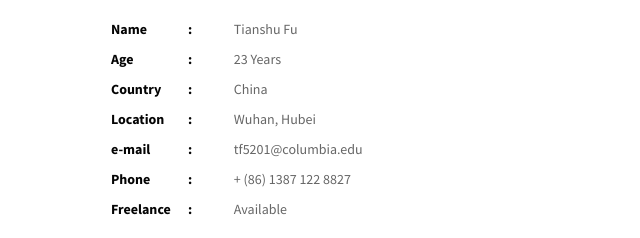
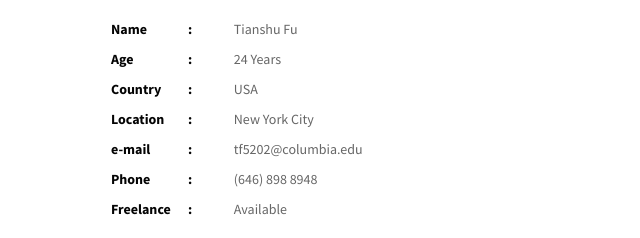
Before and after one commit to tianshufu/tianshufu.github.io, a plain HTML site: page index.html in a window 1280 px wide. Shown: the part 1014-1252 px from the top of the page, 544-1184 px from the left. Drawn offline with Linux system fonts and the light colour scheme; files whose address does not match are found by name.

Commit message:
Update index.html

```diff
--- a/index.html
+++ b/index.html
@@ -193,11 +193,11 @@
               <div class="about-profile">
                 <ul class="admin-profile">
                   <li><span class="pro-title"> Name </span> <span class="pro-detail">Tianshu Fu</span></li>
-                  <li><span class="pro-title"> Age </span> <span class="pro-detail">23 Years</span></li>
-                  <li><span class="pro-title"> Country </span> <span class="pro-detail">China</span></li>
-                  <li><span class="pro-title"> Location </span> <span class="pro-detail">Wuhan, Hubei</span></li>
-                  <li><span class="pro-title"> e-mail </span> <span class="pro-detail">tf5201@columbia.edu</span></li>
-                  <li><span class="pro-title"> Phone </span> <span class="pro-detail">+ (86) 1387 122 8827</span></li>
+                  <li><span class="pro-title"> Age </span> <span class="pro-detail">24 Years</span></li>
+                  <li><span class="pro-title"> Country </span> <span class="pro-detail">USA</span></li>
+                  <li><span class="pro-title"> Location </span> <span class="pro-detail">New York City</span></li>
+                  <li><span class="pro-title"> e-mail </span> <span class="pro-detail">tf5202@columbia.edu</span></li>
+                  <li><span class="pro-title"> Phone </span> <span class="pro-detail">(646) 898 8948</span></li>
                   <li><span class="pro-title"> Freelance </span> <span class="pro-detail">Available</span></li>
                 </ul>
               </div>
```
